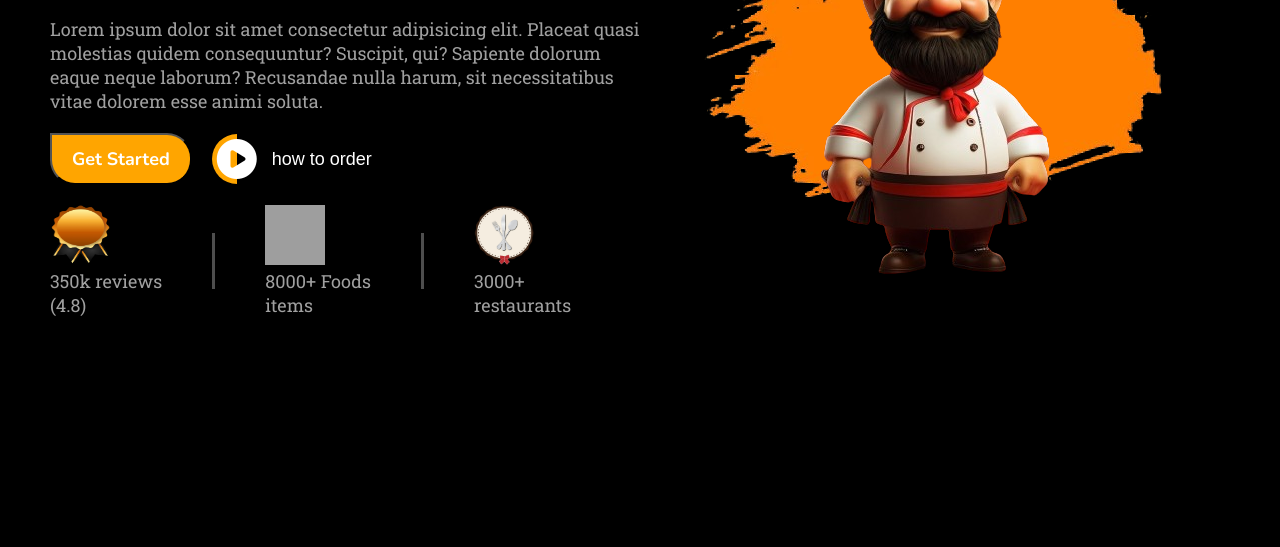
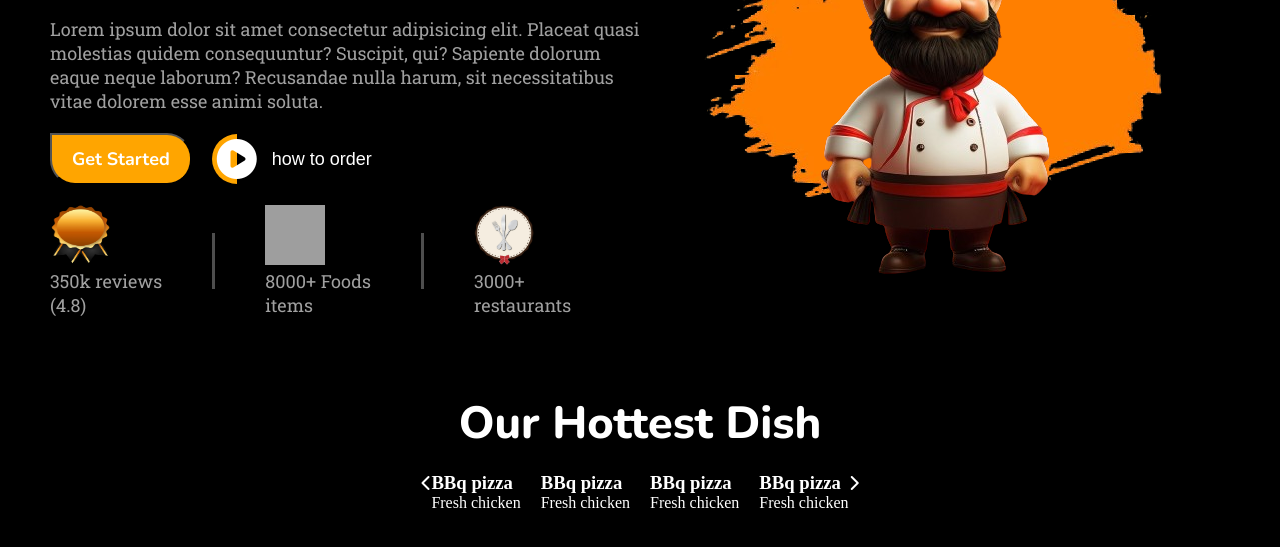
Before and after one commit to PranavNarayan7034/food_page_batch_january2025, a plain HTML site: page index.html in a window 1280 px wide. Shown: the part 407-954 px from the top of the page. Drawn offline with nearby package versions, Linux system fonts and the light colour scheme; grey boxes are pictures that could not be loaded.

Commit message:
Update index.html

```diff
--- a/index.html
+++ b/index.html
@@ -63,6 +63,40 @@
         </div>
     </div>
 
+    <!-- --- card page --- -->
+
+    <div class="products">
+        <h1>Our Hottest Dish</h1>
+        <div class="card">
+            <i class="fa-solid fa-chevron-left"></i>
+            <div class="item">
+                <div class="box">
+                    <img src="" alt="">
+                    <h3>BBq pizza</h3>
+                    <p>Fresh chicken</p>
+                </div>
+                <div class="box">
+                    <img src="" alt="">
+                    <h3>BBq pizza</h3>
+                    <p>Fresh chicken</p>
+                </div>
+                <div class="box">
+                    <img src="" alt="">
+                    <h3>BBq pizza</h3>
+                    <p>Fresh chicken</p>
+                </div>
+                <div class="box">
+                    <img src="" alt="">
+                    <h3>BBq pizza</h3>
+                    <p>Fresh chicken</p>
+                </div>
+
+            </div>
+            <i class="fa-solid fa-chevron-right"></i>
+        </div>
+    </div>
+
+
 
     <br><br><br><br><br><br><br><b><br></b>
 </body>
```
